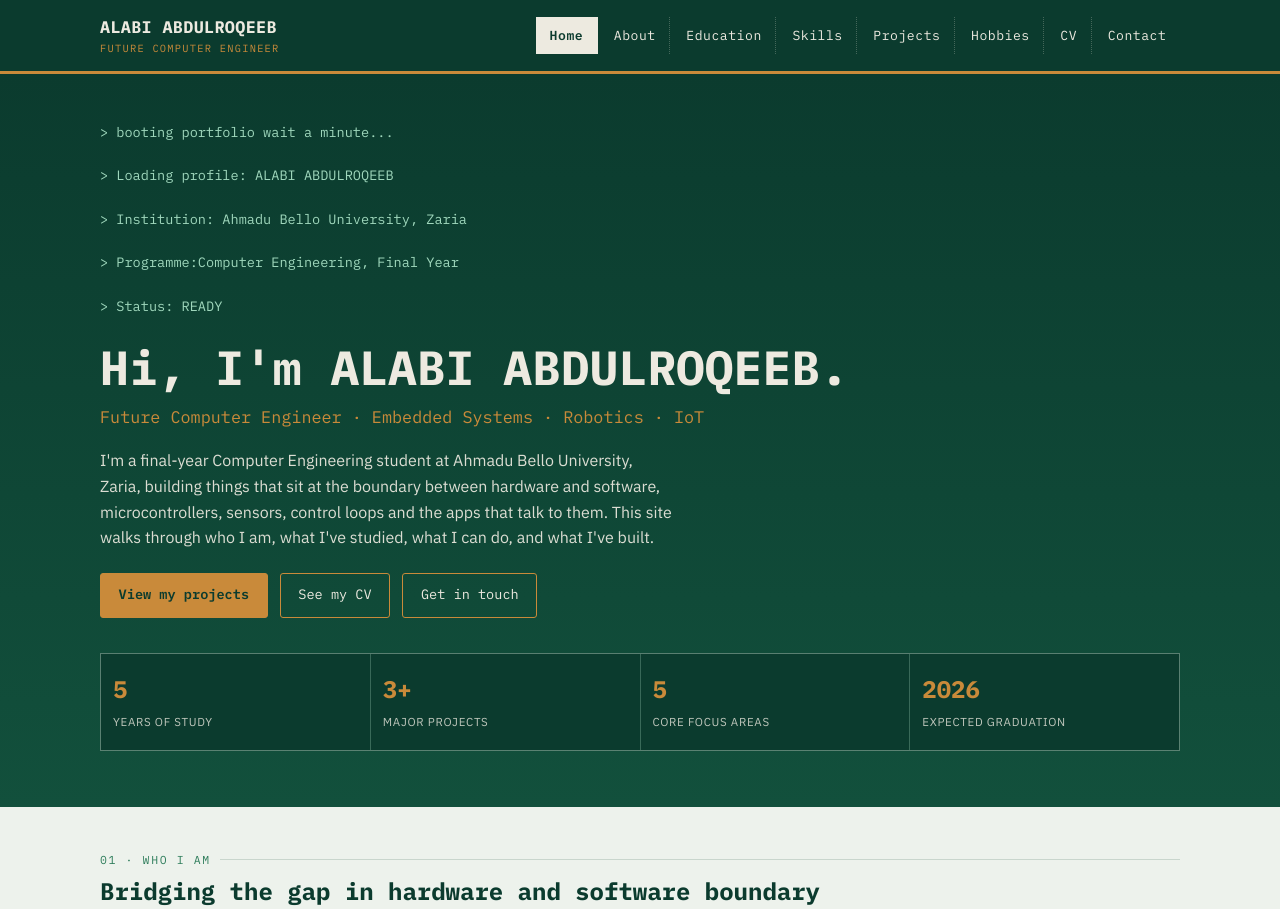
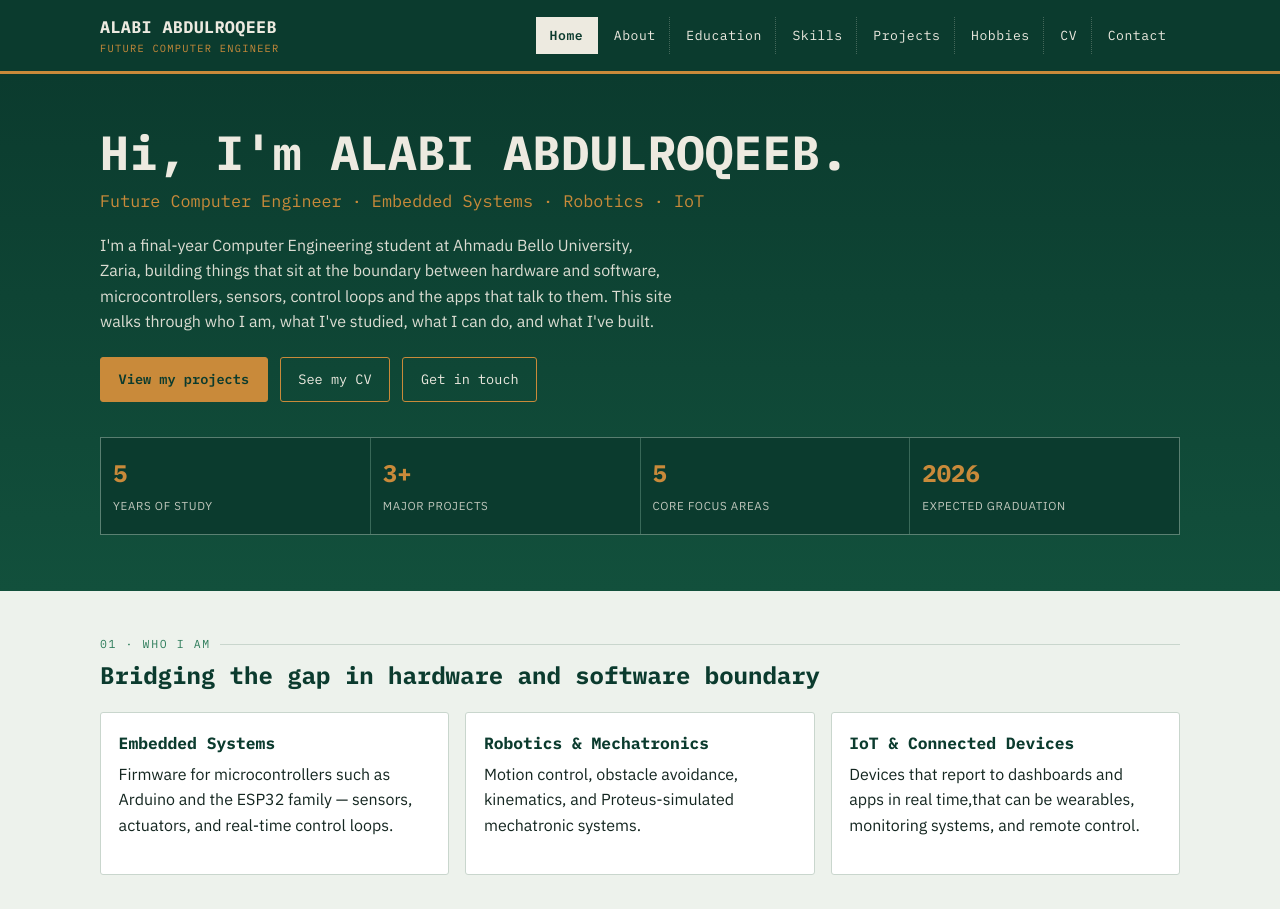
Before and after one commit to Lacapeto/abdul-roqeeb, a plain HTML site: page index.html in a window 1280 px wide. Shown: the top 909 px of the page. Drawn offline with Linux system fonts and the light colour scheme.

```diff
--- a/index.html
+++ b/index.html
@@ -34,12 +34,12 @@
 
   <section class="hero">
     <div class="container">
-      <p class="boot">&gt; booting portfolio wait a minute...<br>
+     <!-- <p class="boot">&gt; booting portfolio wait a minute...<br>
 &gt; Loading profile: <span class="ed">ALABI ABDULROQEEB</span><br>
 &gt; Institution: Ahmadu Bello University, Zaria<br>
 &gt; Programme:Computer Engineering, Final Year<br>
 &gt; Status: READY<span class="cursor">_</span></p>
-
+-->
       <h1>Hi, I'm <span class="ed">ALABI ABDULROQEEB</span>.</h1>
       <p class="role">Future Computer Engineer · Embedded Systems · Robotics · IoT</p>
       <p class="lede">I'm a final-year Computer Engineering student at Ahmadu Bello University, Zaria, building things that sit at the boundary between hardware and software,  microcontrollers, sensors, control loops and the apps that talk to them. This site walks through who I am, what I've studied, what I can do, and what I've built.</p>
```
